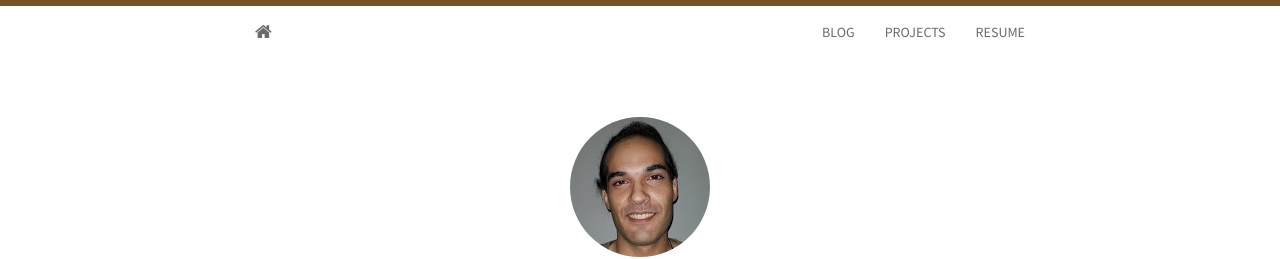
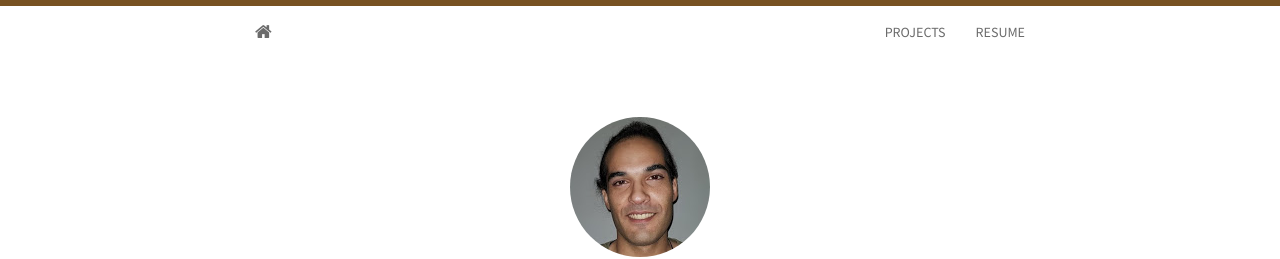
Before and after one commit to jppmo/blog, a Jekyll site: the page built from index.html, in a window 1280 px wide. Shown: the top 259 px of the page. Built offline with Jekyll 4.4.1, drawn with Linux system fonts in a browser that asks for light colours; nearby versions of some CDN libraries; the list of posts is cut into pages by our own code.

Commit message:
removed blog page

```diff
--- a/_includes/header.html
+++ b/_includes/header.html
@@ -5,7 +5,6 @@
     </div>
     <div id="navbar">
       <ul class="nav navbar-nav navbar-right">
-        <li><a href="{{ site.baseurl }}blog.html">BLOG</a></li>
         <li><a href="{{ site.baseurl }}projects.html">PROJECTS</a></li>
         <li><a href="https://jppmo.github.io/vitae/">RESUME</a></li>
       </ul>
```
